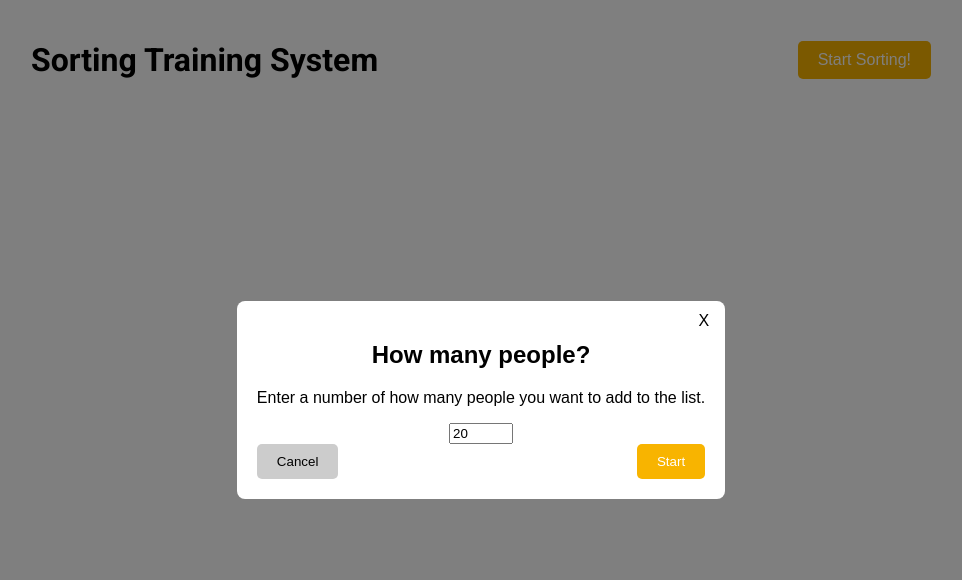
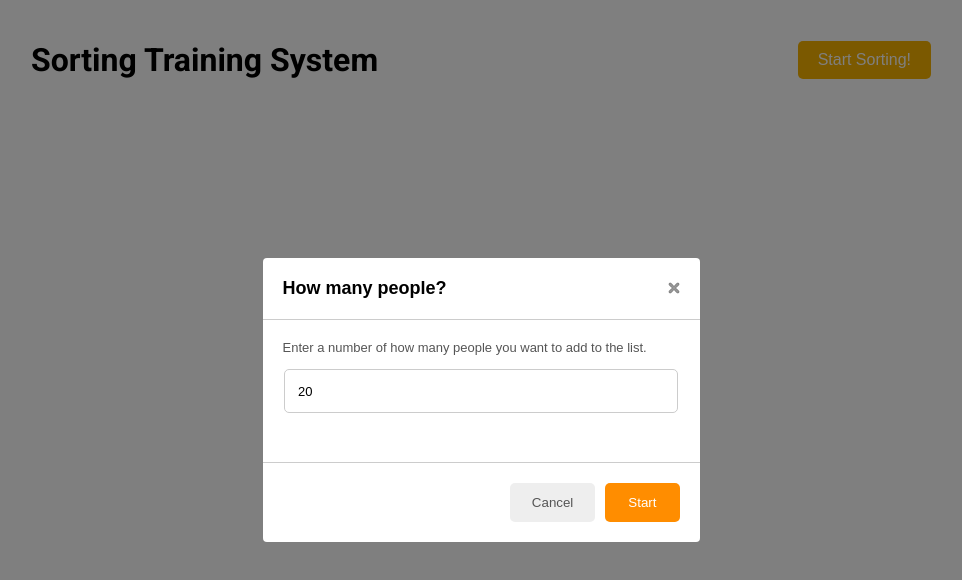
Before and after one commit to saddamhr/sorting-trainer, a Vue app: page / in a window 1280 px wide. Both pictures are taken after a click on the button "Start Sorting!". Shown: the top 580 px of the page, without its empty margins (159-1121 px from the left). Built offline with nearby package versions, Linux system fonts and the light colour scheme.

Commit message:
feat: match modal design as per figma

```diff
--- a/src/components/Modal.vue
+++ b/src/components/Modal.vue
@@ -1,18 +1,29 @@
 <template>
   <div v-if="isVisible" class="modal-overlay" @click.self="close">
     <div class="modal-content">
-      <button @click="close" class="close-button">X</button>
+      <div class="title-button-container">
+        <h2 class="title">How many people?</h2>
+        <div @click="close">
+          <img :src="closeIcon" alt="Modal Close Icon" />
+        </div>
+      </div>
 
-      <!-- Modal content -->
-      <h2>How many people?</h2>
-      <p>Enter a number of how many people you want to add to the list.</p>
-      <input
+      <div class="border"></div>
+
+
+      <div class="text-input">
+        <p class="modal-text">Enter a number of how many people you want to add to the list.</p>
+        <input
         type="number"
         v-model.number="peopleCount"
         min="5"
         max="100"
         placeholder="Enter number of people"
+        class="modal-input"
       />
+      </div>
+
+      <div class="border"></div>
       <div class="modal-buttons">
         <button class="cancel-button" @click="close">Cancel</button>
         <button
@@ -29,6 +40,7 @@
 
 <script>
 import { ref, computed } from 'vue'
+import CloseIcon from './../assets/icons/cross.svg'
 
 export default {
   props: {
@@ -65,6 +77,7 @@ export default {
       isPeopleCountValid,
       startSorting,
       close,
+      closeIcon: CloseIcon,
     }
   },
 }
@@ -85,24 +98,64 @@ export default {
 
 .modal-content {
   background-color: white;
+  border-radius: 4px;
+  position: relative;
+  width: 437px;
+}
+
+.title-button-container {
+  display: flex;
+  justify-content: space-between;
+  align-items: center;
   padding: 20px;
-  border-radius: 8px;
-  position: relative;
+}
+
+.title {
+  margin: 0;
+  color: #000000;
+  font-weight: 700;
+  font-size: 18px;
 }
 
 .close-button {
-  position: absolute;
-  top: 10px;
-  right: 10px;
+  cursor: pointer;
+  border: none;
   background: none;
-  border: none;
-  font-size: 16px;
-  cursor: pointer;
+}
+
+.text-input {
+  padding: 20px 20px 49px 20px;
+}
+
+
+.modal-text {
+  font-weight: 400;
+  font-size: 13px;
+  color: #555555;
+  margin: 0px;
+  text-align: left;
+}
+
+.border {
+  border-top: 1px solid #CCCCCC;
 }
 
 .modal-buttons {
   display: flex;
-  justify-content: space-between;
+  justify-content: end;
+  padding: 20px;
+  gap: 10px;
+}
+
+.modal-input {
+  width: 95%;
+  border: 1px solid #CCCCCC;
+  height: 40px;
+  border-radius: 5px;
+  font-size: 13px;
+  color: #000000;
+  margin-top: 14px;
+  padding-left: 13px;
 }
 
 .start-button,
@@ -119,8 +172,9 @@ export default {
 }
 
 .start-button {
-  background-color: #f8b400;
-  color: white;
+  background-color: #FF8D00;
+  color: #FFFFFF;
+  padding: 12px 23px;
 }
 
 .start-button:hover {
@@ -128,7 +182,8 @@ export default {
 }
 
 .cancel-button {
-  background-color: #cccccc;
-  color: black;
+  background-color: #EEEEEE;
+  color: #555555;
+  padding: 12px 22px;
 }
 </style>
```
Also changed, not shown: src/assets/icons/cross.svg (added).
